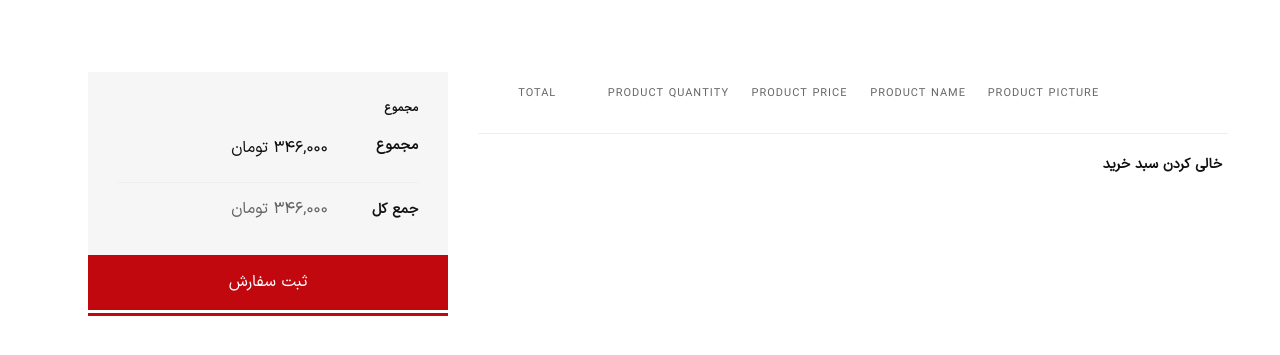
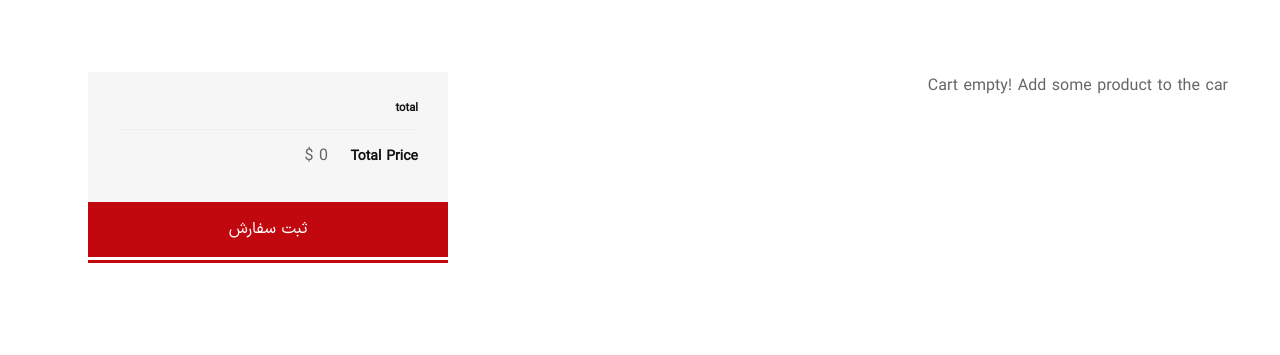
Before and after one commit to Saeed9731/Django_Online_Shope_PostgreSql, a Django app: page /cart/ in a window 1280 px wide. Shown: the part 103-458 px from the top of the page. Run offline with Django 4.2, Linux system fonts and the light colour scheme; lists and menus that the app fills with data are empty; parts of the project's set-up code (start-up, migrations or seed data) failed here and were passed over; some libraries are stand-ins or nearby versions; some web fonts are replaced.

Commit message:
total of price

```diff
--- a/cart/cart.py
+++ b/cart/cart.py
@@ -53,6 +53,7 @@ class Cart:
             cart[str(product.id)]['product_obj'] = product
 
         for item in cart.values():
+            item['total_price'] = item['product_obj'].price * item['quantity']
             yield item
 
     def __len__(self):
@@ -63,6 +64,6 @@ class Cart:
         self.save()
 
     def get_total_price(self):
-        product_ids = self.cart.keys()
-        products = Product.objects.filter(id__in=product_ids)
-        return sum(product.price for product in products)
+        # product_ids = self.cart.keys()
+        # products = Product.objects.filter(id__in=product_ids)
+        return sum(item['quantity'] * item['product_obj'].price for item in self.cart.values())
--- a/cart/templates/cart/cart_detail.html
+++ b/cart/templates/cart/cart_detail.html
@@ -4,7 +4,7 @@
 {% load crispy_forms_tags %}
 {% load i18n %}
 {% load comment_tags %}
-
+{% load rosetta %}
 {% block page_title %}
     {% trans 'Cart detail' %}
 {% endblock %}
@@ -18,6 +18,7 @@
                     <div class="col-lg-8 mb-md--50">
                         <div class="row no-gutters">
                             <div class="col-12">
+                                {% if cart %}
                                     <div class="table-content table-responsive">
                                         <table class="table text-center">
                                             <thead>
@@ -72,7 +73,7 @@
                                                     </td>
                                                     <td class="product-total-price">
                                                             <span class="product-price-wrapper">
-                                                                <span class="money">{{ item.product_obj.price }} {% trans '$' %} </span>
+                                                                <span class="money">{{ item.total_price }} {% trans '$' %} </span>
                                                             </span>
                                                     </td>
                                                 </tr>
@@ -80,34 +81,39 @@
                                             </tbody>
                                         </table>
                                     </div>
+                                    <div class="row no-gutters border-top pt--20 mt--20">
+                                        <div class="col-sm-6 text-sm-right">
+                                            <a href="{% url 'cart:cart_clear' %}">
+                                                <button type="submit" class="cart-form__btn">{% trans 'clear cart' %}</button>
+                                            </a>
                                         </div>
                                     </div>
-                        <div class="row no-gutters border-top pt--20 mt--20">
-                            <div class="col-sm-6 text-sm-right">
-                                <button type="submit" class="cart-form__btn">خالی کردن سبد خرید</button>
+                                {% else %}
+                                    <a href="{% url 'Product' %}">{% trans 'Cart empty! Add some product to the car' %}</a>
+                                {% endif %}
                             </div>
                         </div>
                     </div>
                     <div class="col-lg-4">
                         <div class="cart-collaterals">
                             <div class="cart-totals">
-                                <h5 class="font-size-14 font-bold mb--15">مجموع</h5>
+                                <h5 class="font-size-14 font-bold mb--15">{% trans 'total' %}</h5>
                                 <div class="cart-calculator">
-                                    <div class="cart-calculator__item">
-                                        <div class="cart-calculator__item--head">
-                                            <span>مجموع</span>
-                                        </div>
-                                        <div class="cart-calculator__item--value">
-                                            <span>۳۴۶,۰۰۰ تومان</span>
-                                        </div>
-                                    </div>
+                                    {#                                    <div class="cart-calculator__item">#}
+                                    {#                                        <div class="cart-calculator__item--head">#}
+                                    {#                                            <span>{% trans 'total' %}</span>#}
+                                    {#                                        </div>#}
+                                    {#                                        <div class="cart-calculator__item--value">#}
+                                    {#                                            <span>۳۴۶,۰۰۰ {% trans '$' %}</span>#}
+                                    {#                                        </div>#}
+                                    {#                                    </div>#}
                                     <div class="cart-calculator__item order-total">
                                         <div class="cart-calculator__item--head">
-                                            <span>جمع کل</span>
+                                            <span>{% trans 'total price' %}</span>
                                         </div>
                                         <div class="cart-calculator__item--value">
                                                 <span class="product-price-wrapper">
-                                                    <span class="money">۳۴۶,۰۰۰ تومان</span>
+                                                    <span class="money">{{ cart.get_total_price }} {% trans '$' %}</span>
                                                 </span>
                                         </div>
                                     </div>
--- a/cart/urls.py
+++ b/cart/urls.py
@@ -1,6 +1,6 @@
 from django.urls import path
 
-from .views import cart_detail_view, add_to_cart_view, remove_from_cart
+from .views import cart_detail_view, add_to_cart_view, remove_from_cart, clear_from_cart
 
 app_name = 'cart'
 
@@ -8,4 +8,5 @@ urlpatterns = [
     path('', cart_detail_view, name='cart_detail'),
     path('add/<int:product_id>', add_to_cart_view, name='cart_add'),
     path('remove/<int:product_id>', remove_from_cart, name='cart_remove'),
+    path('clear/', clear_from_cart, name='cart_clear'),
 ]
--- a/cart/views.py
+++ b/cart/views.py
@@ -41,3 +41,9 @@ def remove_from_cart(request, product_id):
     cart.remove(product)
 
     return redirect('cart:cart_detail')
+
+def clear_from_cart(request):
+    cart = Cart(request)
+    # product = get_object_or_404(Product, id=product_id)
+    cart.clear()
+    return redirect('cart:cart_detail')
```
Lines whose indentation alone changed are shown as unchanged.
